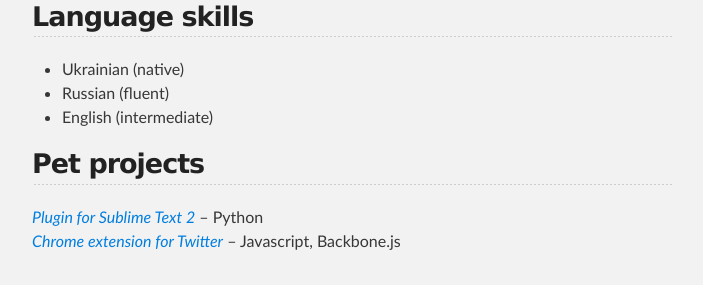
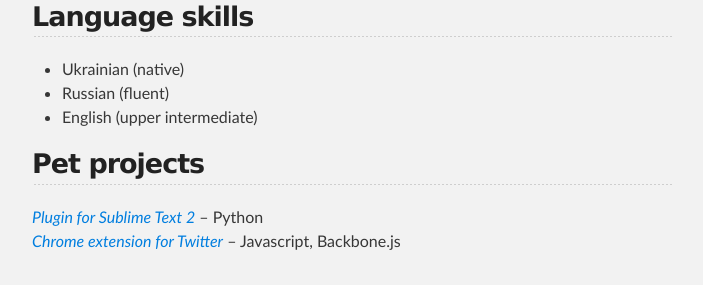
Before and after one commit to gornostal/resume, a Jekyll site: the page built from index.html, in a window 1280 px wide. Shown: the part 2110-2395 px from the top of the page, without its empty margins (288-991 px from the left). Built offline with Jekyll 4.4.1, drawn with Linux system fonts in a browser that asks for light colours; Markdown is read by kramdown in place of the engine named in the settings.

Commit message:
probably I know English better than intermediate

```diff
--- a/_includes/resume.md
+++ b/_includes/resume.md
@@ -78,7 +78,7 @@ Graduated with a Master's degree in Computer Science.
 
 * Ukrainian (native)
 * Russian (fluent)
-* English (intermediate)
+* English (upper intermediate)
 
 ## Pet projects
 
```
